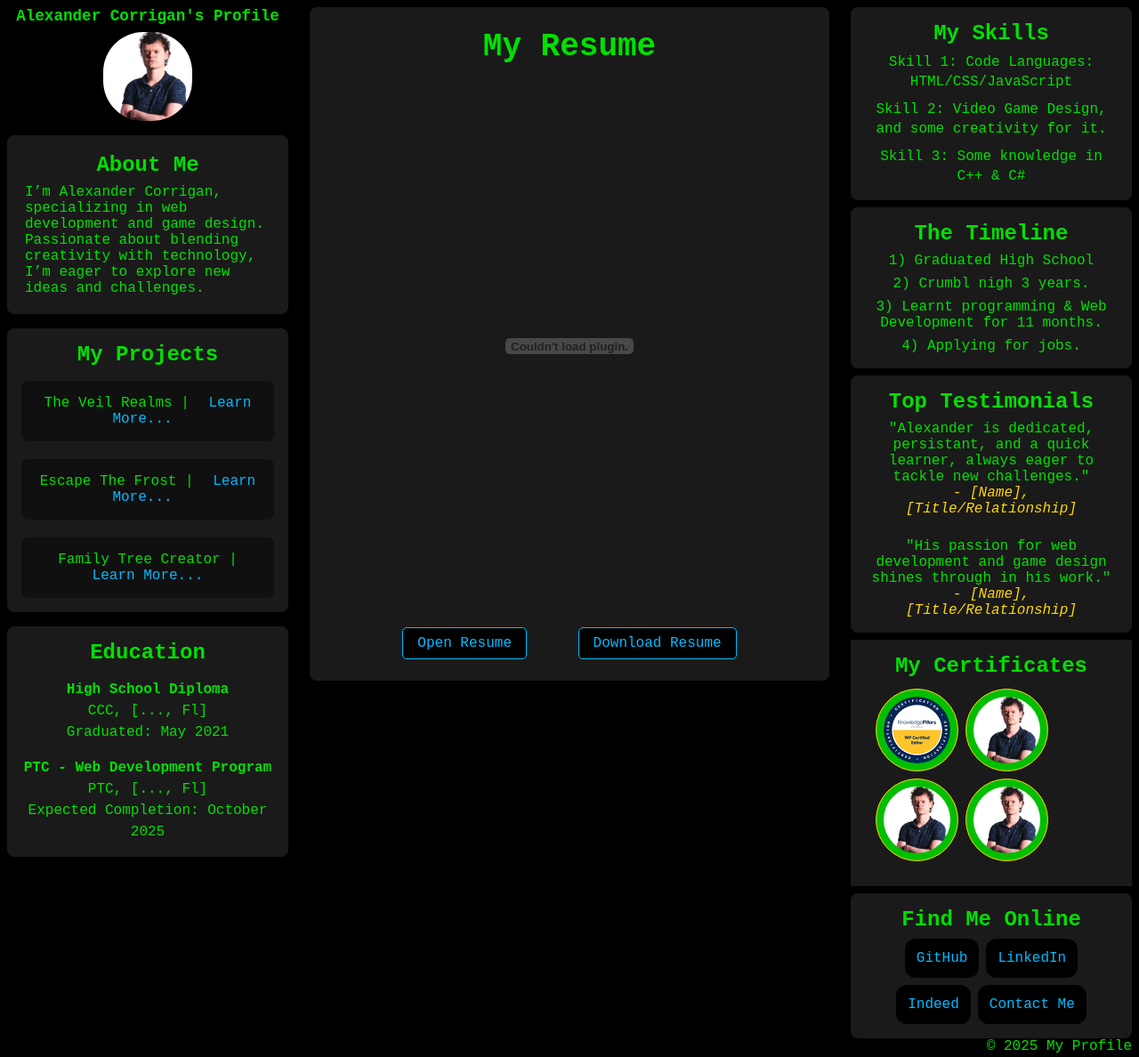
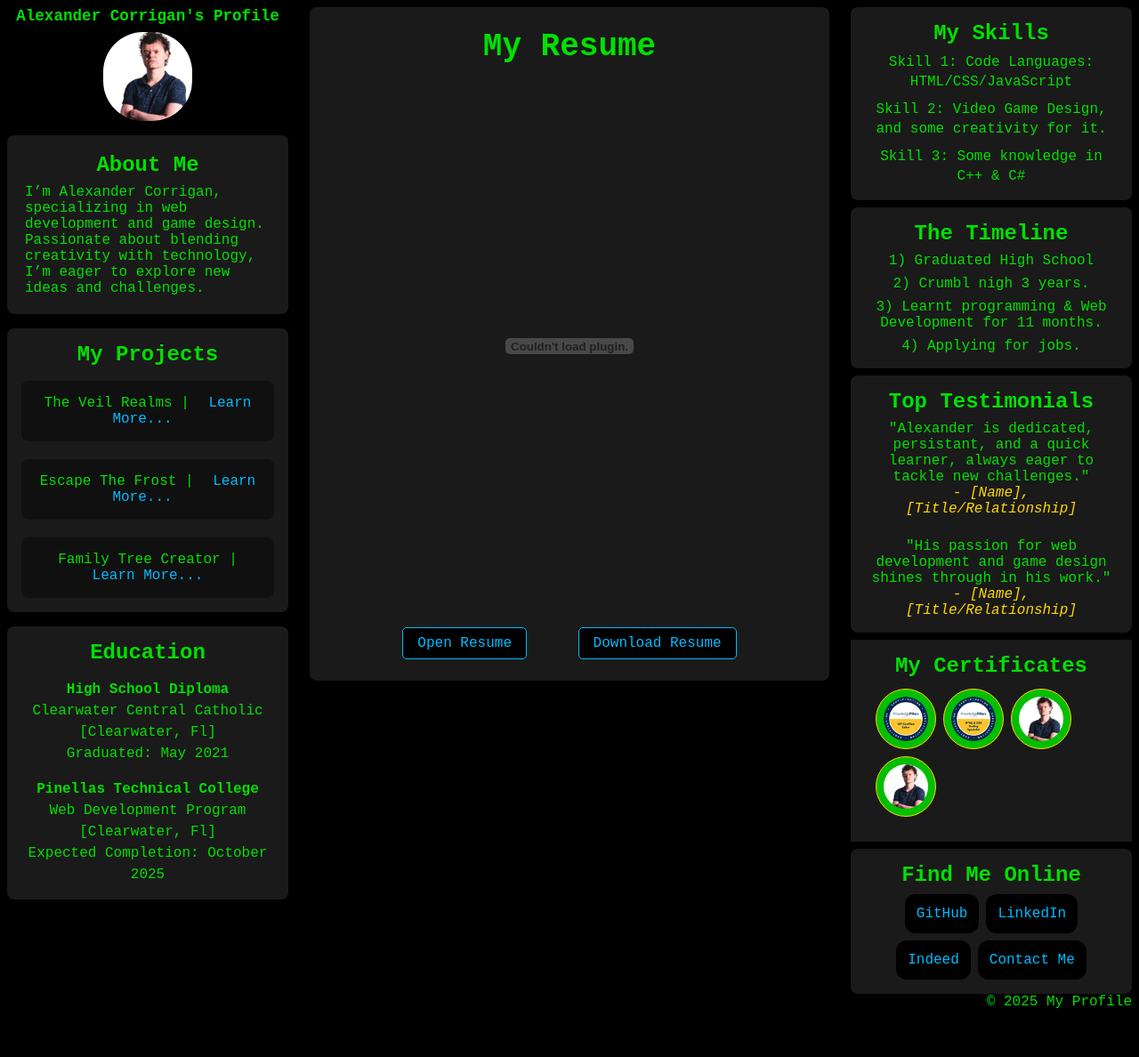
Before and after one commit to rednaxc1/AboutMe, a plain HTML site: page index.html in a window 1280 px wide. Shown: the whole page at 89% size. After the commit the page ends 1143 px from the top, so only its background shows below. Drawn offline with Linux system fonts and the light colour scheme.

Commit message:
Commit 8, Added more Certs, input PDF files into pdf folder within media

```diff
--- a/index.html
+++ b/index.html
@@ -35,8 +35,17 @@
             <div class="education card">
                     <h2>Education</h2>
                     <ul class="education-list">
-                        <li><p><strong>High School Diploma</strong><br>CCC, [..., Fl]<br>Graduated: May 2021</p></li>
-                        <li><p><strong> PTC - Web Development Program</strong><br>PTC, [..., Fl] <br>Expected Completion: October 2025</p></li>
+                        <li><p><strong>High School Diploma</strong>
+                            <br>Clearwater Central Catholic
+                            <br>[Clearwater, Fl]
+                            <br>Graduated: May 2021</p>
+                        </li>
+                        <li><p>
+                            <strong>Pinellas Technical College</strong>
+                            <br>Web Development Program
+                            <br>[Clearwater, Fl]
+                            <br>Expected Completion: October 2025
+                        </p></li>
                     </ul>
                 </div>
         </section>
@@ -95,9 +104,9 @@
                 <h2 class="my-certificates-h2">My Certificates</h2>
                 <ul class="certificates-list">
                     <li><img src="media/wp-editor-150px.png" alt="HTML & CSS Certificate"></li>
-                    <li><img src="media/Xander1.jpg" alt="JavaScript Certificate"></li>
-                    <li><img src="media/Xander1.jpg" alt="Web Design Certificate"></li>
-                    <li><img src="media/Xander1.jpg" alt="Web Design Certificate"></li>
+                    <li><img src="media/wp-codespecialist-htmlcss.png" alt="JavaScript Certificate"></li>
+                    <li><img src="media/xander1.jpg" alt="Web Design Certificate"></li>
+                    <li><img src="media/xander1.jpg" alt="Web Design Certificate"></li>
                 </ul>
             </div>
 
--- a/styles.css
+++ b/styles.css
@@ -338,14 +338,14 @@ div.separator-dash {
 .certificates-list li img {
     text-decoration: none;
     font-size: 1rem;
-    width: 75px;
-    height: 75px;
+    width: 50px;
+    height: 50px;
     object-fit: cover;
     border-radius: 50%;
 }
 
 .certificates-list li img:hover {
-  transform: scale(1.5); /* Makes the image 50% larger on hover */
+  transform: scale(2.5); /* Makes the image 50% larger on hover */
   transition: transform 0.3s ease-in-out; /* Smoothly animates the size change */
 }
 /* end of certificates owned */
```
Also changed, not shown: media/wp-codespecialist-htmlcss.png (added), 3 other files.
